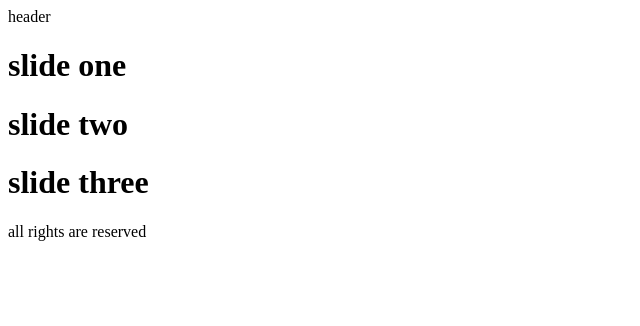
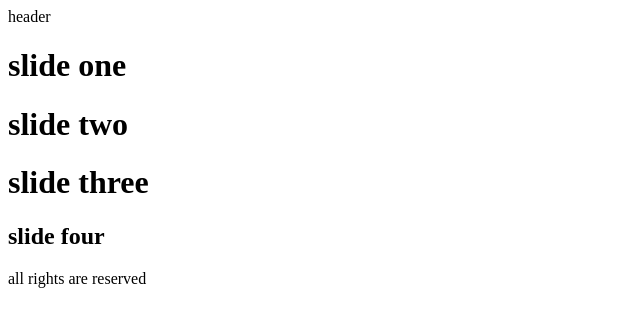
Before and after one commit to HoseinBorsi/Git-learn, a plain HTML site: page index.html in a window 1280 px wide. Shown: the whole page, without its empty margins (0-640 px from the left). Drawn offline with Linux system fonts and the light colour scheme.

Commit message:
created slid 4

```diff
--- a/index.html
+++ b/index.html
@@ -14,6 +14,7 @@
         <h1>slide one</h1>
         <h1>slide two</h1>
         <h1>slide three</h1>
+        <h2>slide four</h2>
     </div>
     <footer>
         all rights are reserved
```
